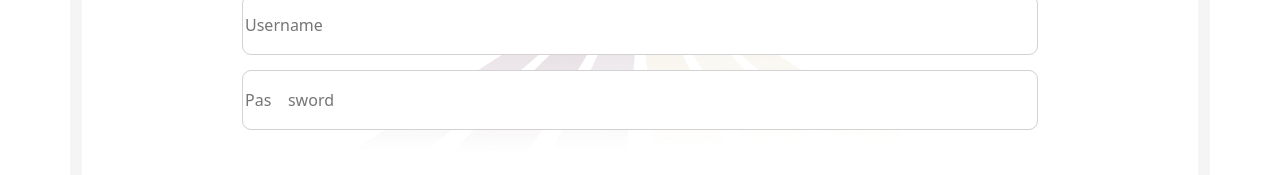
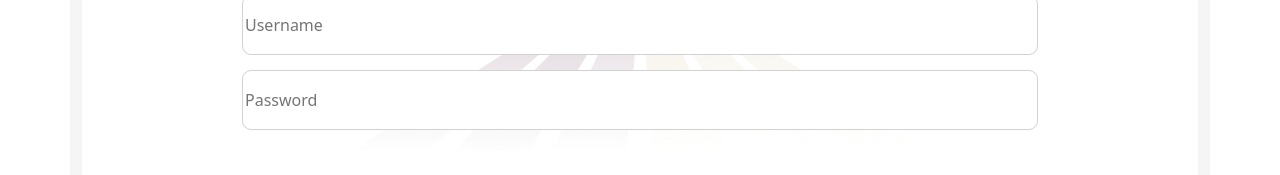
Before and after one commit to wahid-bazil/open-Inovation, a React (Create React App) app: page / in a window 1280 px wide. Shown: the part 436-611 px from the top of the page. Built offline with nearby package versions, Linux system fonts and the light colour scheme; a web font is replaced by a local one.

Commit message:
add-submission

```diff
--- a/src/component-slices/auth/index.tsx
+++ b/src/component-slices/auth/index.tsx
@@ -111,7 +111,7 @@
                 <form>
                     <input name={"username"} onChange={handlChange} value={userLogIn.username} placeholder={"Username"}/>
                     <input type={"password"} name={"password"} onChange={handlChange} value={userLogIn.password}
-                           placeholder={"Pas    sword"}/>
+                           placeholder={"Password"}/>
                     <button onClick={logIn} type="submit">Log in</button>
                 </form>
                 <div className="footer">
```
Also changed, not shown: src/component-slices/EvaluteStartup/index.tsx (line endings or trailing spaces).
